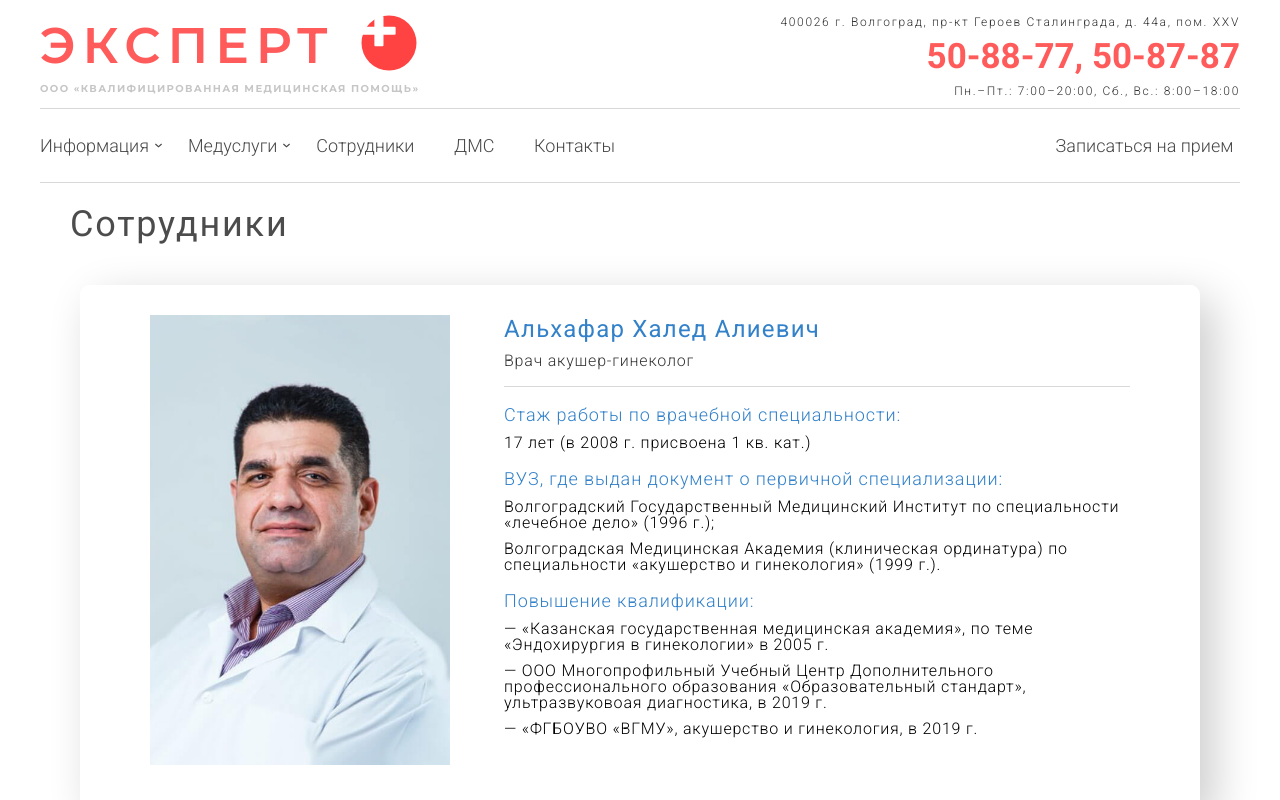
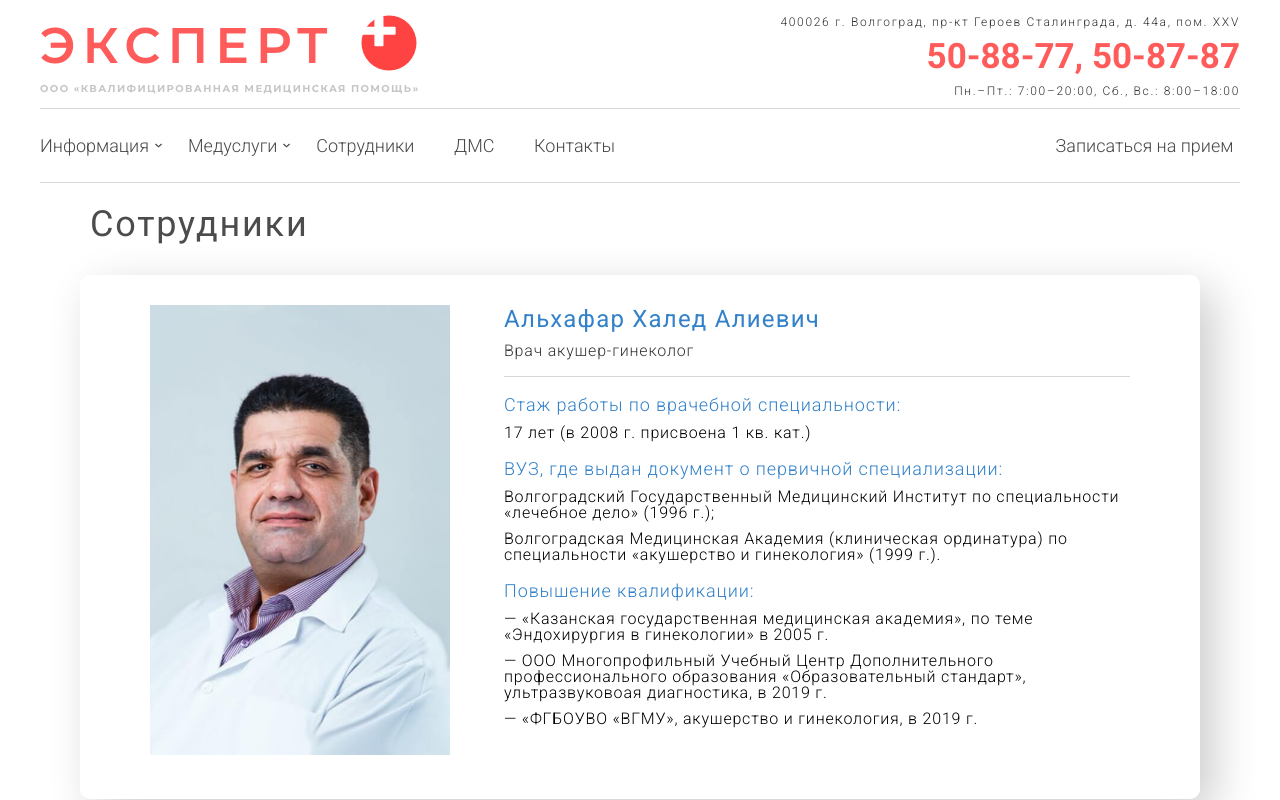
Before and after one commit to CanUFeelMyHeart/expertPlus, a React (Create React App) app in the folder medical-clinic-expert/: page /doctors in a window 1280 px wide. Shown: the top 800 px of the page. Built offline with nearby package versions, Linux system fonts and the light colour scheme; the HTML template or start-up script is replaced by a standard one.

Commit message:
doctorComponent is added to DoctorsPage, page needs filling

```diff
--- a/medical-clinic-expert/src/pages/DoctorsPage/DoctorsPage.css
+++ b/medical-clinic-expert/src/pages/DoctorsPage/DoctorsPage.css
@@ -14,7 +14,7 @@
     font-size: 36px;
     line-height: 42px;
     letter-spacing: 0.05em;
-    margin: 10px;
+    margin-left: 30px;
     margin-top: 20px;
 
     color: #4c4c4c;
```
